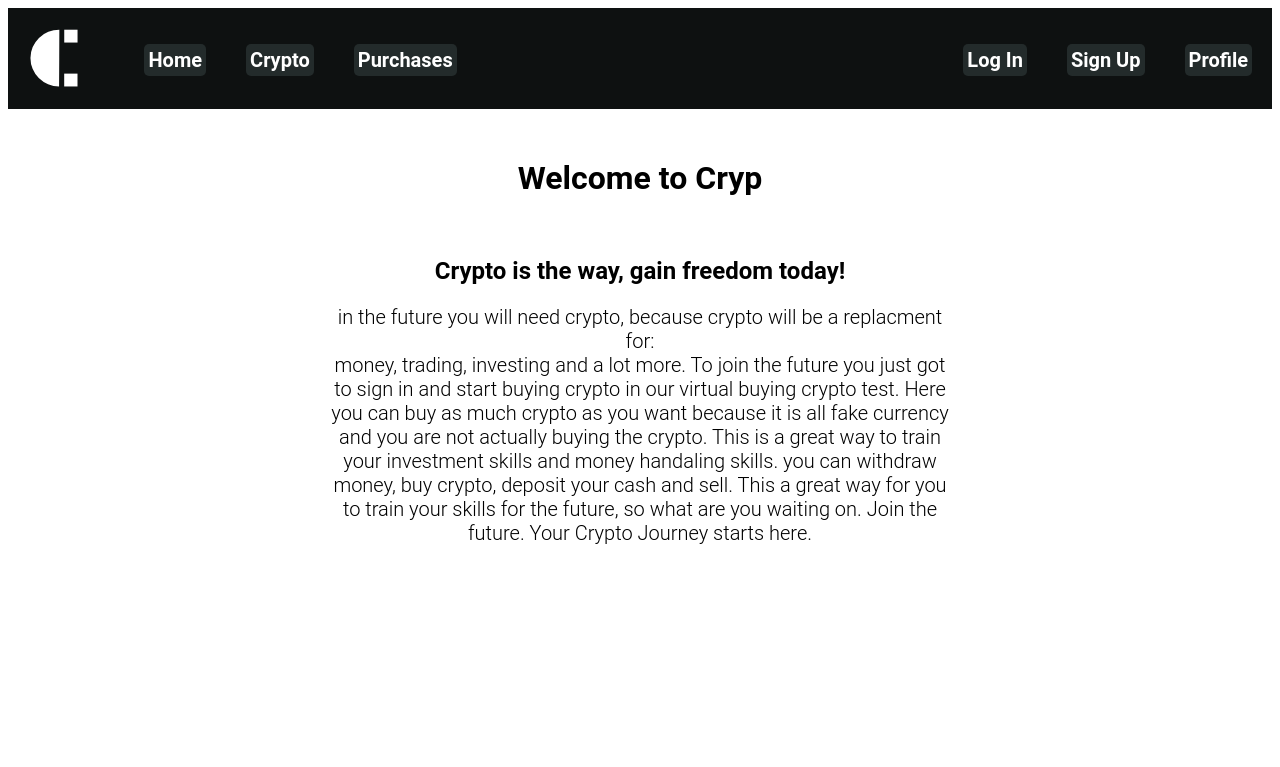
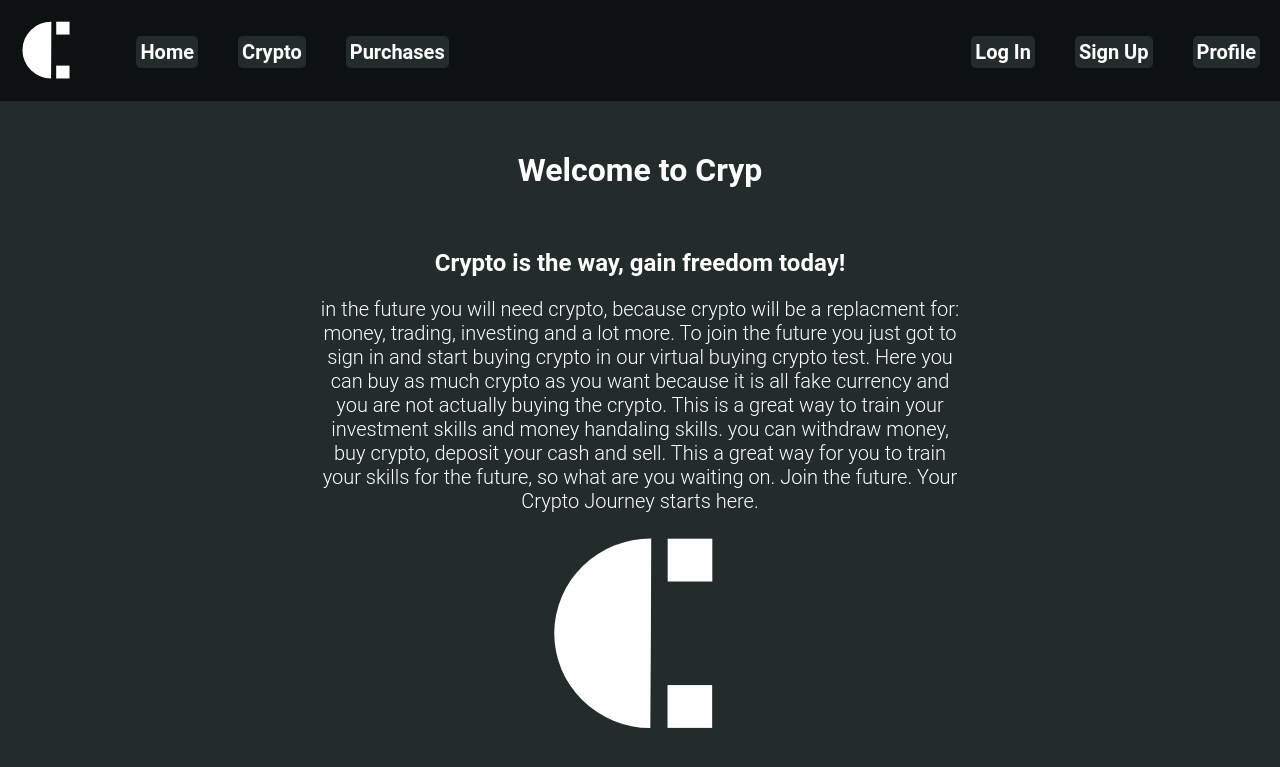
Before and after one commit to Filip-Nachov/Crypto-Predicter, a Flask app: page / in a window 1280 px wide. Shown: the top 767 px of the page. Run offline with Flask 3, Linux system fonts and the light colour scheme.

Commit message:
added appearence settings in main.css

```diff
--- a/static/css/bar.css
+++ b/static/css/bar.css
@@ -13,7 +13,6 @@
     justify-content: start;
     justify-content: space-around;
     font-weight: bold;
-    background: none;
 }
 
 .nav {
--- a/static/css/main.css
+++ b/static/css/main.css
@@ -1,5 +1,11 @@
 body {
+    /* Adding Roboto font */
     font-family: "Roboto", sans-serif;
     font-weight: 500;
     font-style: normal;
+    /* apperance */
+    color: white;
+    background-color: #232B2B;
+    margin: 0;
+    padding: 0;
 }
```
